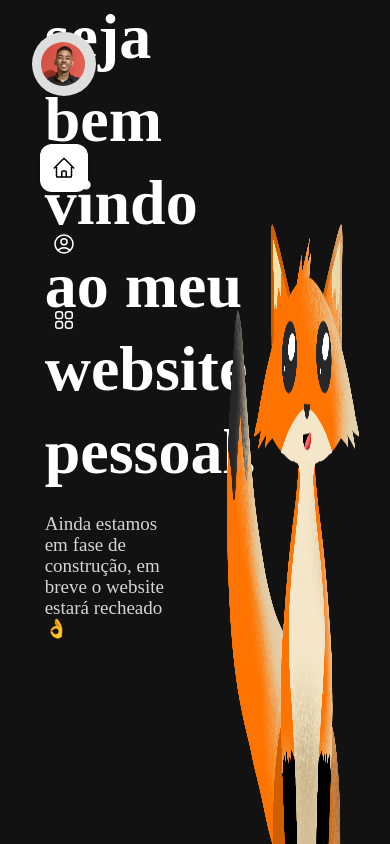
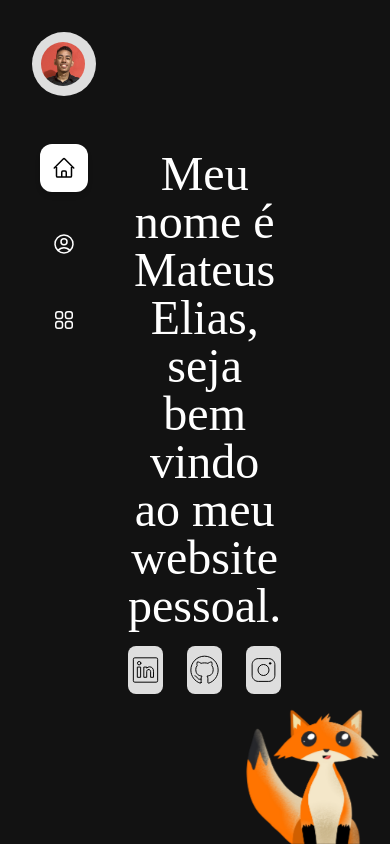
Before and after one commit to mateuseap/mateuseap.github.io, a React (Create React App) app: page / in a window 390 px wide. Built offline with nearby package versions, Linux system fonts and the light colour scheme.

Commit message:
feat(src/pages/Home): adjusted page responsivity and added link buttons

```diff
--- a/src/pages/Home/Home.tsx
+++ b/src/pages/Home/Home.tsx
@@ -1,28 +1,69 @@
-import { MainText, SecondaryText } from './styles';
 import fox from '../../assets/fox.png';
 import DefaultPage from '../../components/DefaultPage/DefaultPage';
+import GitHubLogo from '../../assets/github-logo.svg';
+import LinkedInLogo from '../../assets/linkedin-logo.svg';
+import InstagramLogo from '../../assets/instagram-logo.svg';
 
 function Home() {
+  const medias = [
+    {
+      svg: LinkedInLogo,
+      url: 'https://www.linkedin.com/in/mateuseliasdeandradepereira/',
+      alt: 'Logo do LinkedIn',
+    },
+    {
+      svg: GitHubLogo,
+      url: 'https://github.com/mateuseap',
+      alt: 'Logo do GitHub',
+    },
+    {
+      svg: InstagramLogo,
+      url: 'https://www.instagram.com/mateuseap/',
+      alt: 'Logo do Instagram',
+    },
+  ];
+
   return (
     <DefaultPage>
-      <MainText>
+      <div className='h-screen flex flex-row justify-center items-center'>
+        <div className='w-full flex flex-col gap-y-4'>
+          <div className='text-5xl text-center hover:bg-emerald-900'>
             Meu nome é Mateus Elias, seja bem vindo ao meu website pessoal.
-      </MainText>
-      <SecondaryText>
-        Ainda estamos em fase de construção, em breve o website estará recheado
-        👌
-      </SecondaryText>
+          </div>
+          <div className='flex justify-center gap-x-6'>
+            {medias.map(media => {
+              return (
+                <a
+                  key={media.alt}
+                  href={media.url}
+                  target='_blank'
+                  rel='noopener noreferrer'
+                >
+                  <img
+                    className='h-12 w-12 rounded-lg bg-[#dedede]'
+                    src={media.svg}
+                    alt={media.alt}
+                    draggable='false'
+                  />
+                </a>
+              );
+            })}
+          </div>
+        </div>
+        <div className='w-full'>
           <img
             src={fox}
             alt='Fox 🦊'
             style={{
-          position: 'absolute',
+              position: 'fixed',
               width: '45vw',
-          height: '90vh',
-          left: '50vw',
-          top: '10vh',
+              height: 'auto',
+              right: '0',
+              bottom: '0',
             }}
           />
+        </div>
+      </div>
     </DefaultPage>
   );
 }
--- a/src/pages/Home/styles.ts
+++ /dev/null
@@ -1,35 +0,0 @@
-import styled from 'styled-components';
-
-export const MainText = styled.div`
-  position: absolute;
-  height: 249px;
-  left: 11.46%;
-  right: 53.82%;
-  top: calc(55% - 249px / 2 - 95.5px);
-
-  font-family: 'IBM Plex Mono';
-  font-style: normal;
-  font-weight: 700;
-  font-size: 64px;
-  line-height: 83px;
-  display: flex;
-  align-items: flex-end;
-
-  color: #ffffff;
-`;
-
-export const SecondaryText = styled.div`
-  position: absolute;
-  height: 249px;
-  left: 11.46%;
-  right: 53.82%;
-  top: calc(55% - 63px / 2 + 80.5px);
-
-  font-family: 'IBM Plex Mono';
-  font-style: normal;
-  font-weight: 400;
-  font-size: 19px;
-  line-height: 21px;
-
-  color: rgba(210, 215, 211);
-`;
```
Lines whose indentation alone changed are shown as unchanged.
